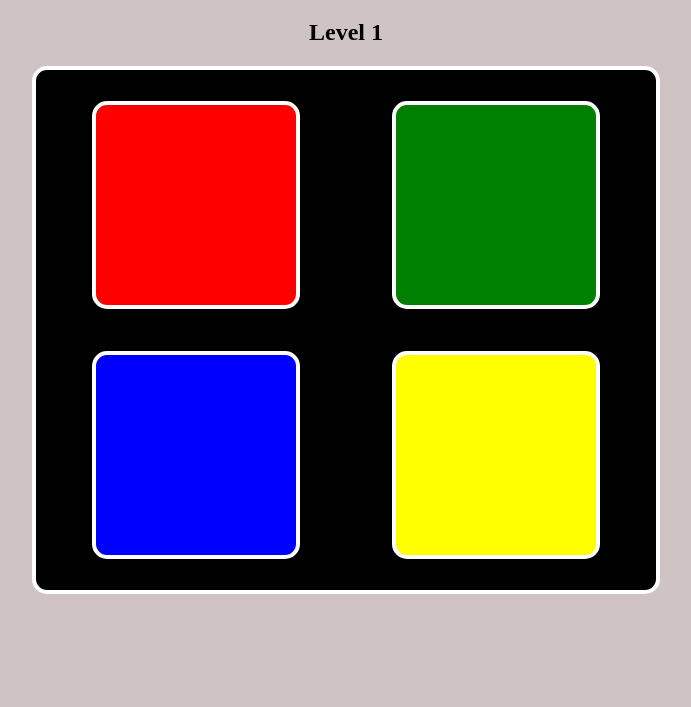
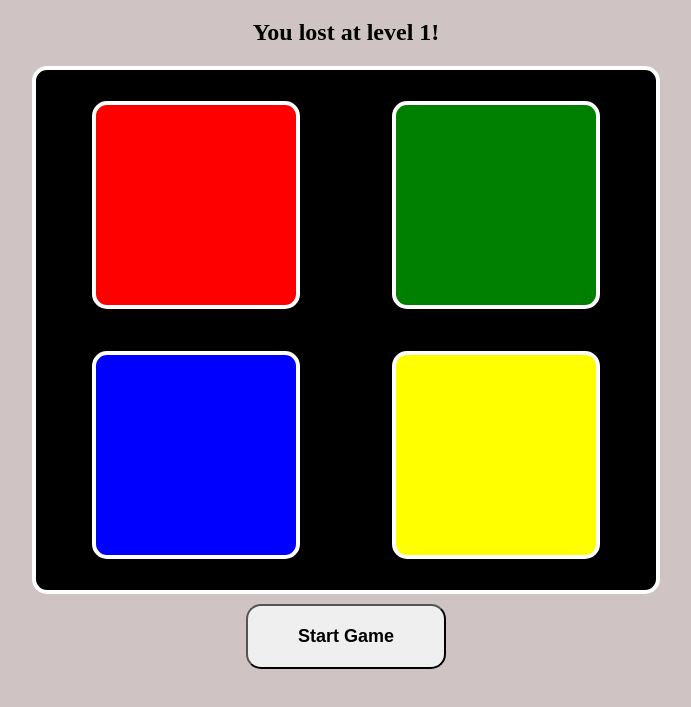
Before and after one commit to hudasul/Project1-Simon-Game, a plain HTML site: page index.html in a window 1280 px wide. Both pictures are taken after a click on the element 490 px from the left and 265 px from the top of the page. Shown: the part 61-768 px from the top of the page, without its empty margins (294-985 px from the left). Drawn offline with Linux system fonts and the light colour scheme.

Commit message:
created start button

```diff
--- a/index.html
+++ b/index.html
@@ -10,6 +10,7 @@
 <body>
     <h1>Simon game</h1>
     <h2 id="message">Level 1</h2>
+
     <div class="button-container">
 
     <div class="button red" id="0"></div>
@@ -18,5 +19,8 @@
     <div class="button yellow"  id="3"></div>
 
     </div>
+
+    <button id="startBtn">Start Game</button>
+
 </body>
 </html>
--- a/scripts/app.js
+++ b/scripts/app.js
@@ -2,17 +2,12 @@
 const ComputerPattern = [];
 
 /*---------------------------- Variables (state) ----------------------------*/
-let FlashedButtonID;
+let level = 1;
+let playerPattern = [];
 let buttonsElem;
-let clickedButton;
-let level = 1;
 let message;
-let playerPattern = [];
-let patternsMatch
 
 /*------------------------ Cached Element References ------------------------*/
-
-/*-------------------------------- Functions --------------------------------*/
 function init() {
   message = document.querySelector("#message");
   buttonsElem = document.querySelectorAll(".button");
@@ -26,30 +21,29 @@ function init() {
   });
 }
 
-
+/*-------------------------------- Functions --------------------------------*/
 function createRandomNum() {
-  FlashedButtonID = Math.floor(Math.random() * 4);
-  return FlashedButtonID;
+  return Math.floor(Math.random() * 4);
 }
 
-function makeSound() {
-   const sounds = [
+function makeSound(id) {
+  const sounds = [
     "/assets/red.mp3",
     "/assets/green.mp3",
     "/assets/blue.mp3",
     "/assets/yellow.mp3"
   ];
-  const audio = new Audio(sounds[id]);
-  audio.play();
+  const colorAudio = new Audio(sounds[id]);
+  colorAudio.play();
 }
 
 function flashButton() {
-  FlashedButtonID = createRandomNum();
-  makeSound()
-  console.log(FlashedButtonID);
+  const id = createRandomNum();
+  ComputerPattern.push(id);
+  makeSound(id);
+
   buttonsElem.forEach((button) => {
-    if (Number(button.id) === FlashedButtonID) {
-      ComputerPattern.push(button.id);
+    if (Number(button.id) === id) {
       changeColor(button);
     }
   });
@@ -62,46 +56,42 @@ function changeColor(button) {
   }, 1000);
 }
 
+function checkPattern() {
+  for (let i = 0; i < playerPattern.length; i++) {
+    if (playerPattern[i] !== ComputerPattern[i]) {
+      return false;
+    }
+  }
+  return true;
+}
+
 function flashNextButton() {
   if (playerPattern.length === ComputerPattern.length) {
-    const patternMatch = checkPattern();
-    if (patternMatch) {
+    if (checkPattern()) {
       level++;
       message.textContent = `Level ${level}`;
       playerPattern = [];
       setTimeout(() => {
         flashButton();
       }, 1000);
-      console.log(ComputerPattern);
-      console.log(playerPattern);
     } else {
       message.textContent = `You lost at level ${level}!`;
+      const gameOverSound = new Audio("/assets/wrong.mp3");
+      gameOverSound.play();
     }
   }
 }
 
-function checkPattern() {
-  console.log(ComputerPattern);
-  console.log(playerPattern);
-  for (let i = 0; i < playerPattern.length; i++) {
-    if (playerPattern[i] !== Number(ComputerPattern[i])) {
-      return false;
-    }
-  }
-  return true;
-}
+function handleClick(event) {
+  const clickedID = Number(event.target.id);
+  makeSound(clickedID);
+  changeColor(event.target);
+  playerPattern.push(clickedID);
 
-function handleClick(event) {
-  FlashedButtonID = event.target.id;
-  makeSound()
-  changeColor(event.target);
-  playerPattern.push(Number(FlashedButtonID));
-
-  const patternMatch = checkPattern();
-  console.log(patternMatch);
-
-  if (patternMatch === false) {
-    message.textContent = `You lost at level ${level}!`;
+  if (!checkPattern()) {
+    message.textContent = `You lost at level ${level}!`
+    const gameOver= new Audio("/assets/wrong.mp3")
+    gameOver.play();
     return;
   }
 
--- a/styles/main.css
+++ b/styles/main.css
@@ -39,3 +39,11 @@ body{
 .yellow{
     background-color: yellow;
 }
+
+#startBtn{
+    margin-top: 10px;
+    padding: 20px 50px;
+    font-size: large;
+    font-weight: bold;
+    border-radius: 15px;
+}
```
